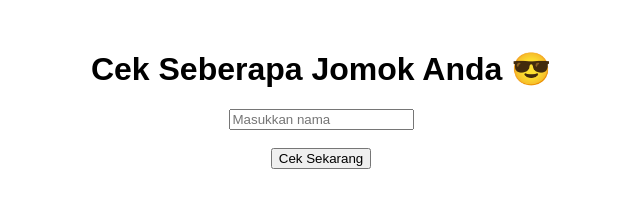
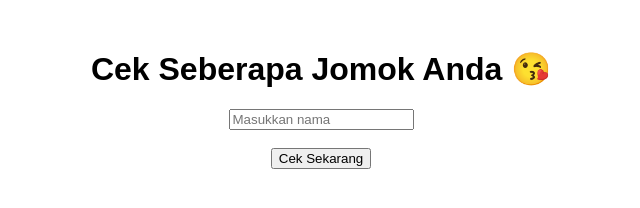
Before and after one commit to Bintang-Ra-l/cek-jomok, a plain HTML site: page index.html in a window 1280 px wide. Shown: the full height of the page, 319-959 px from the left. Drawn offline with Linux system fonts and the light colour scheme.

Commit message:
Update index.html

```diff
--- a/index.html
+++ b/index.html
@@ -5,7 +5,7 @@
 </head>
 <body style="font-family: Arial; text-align:center; margin-top:50px;">
 
-    <h1>Cek Seberapa Jomok Anda 😎</h1>
+    <h1>Cek Seberapa Jomok Anda 😘</h1>
 
     <input type="text" id="nama" placeholder="Masukkan nama">
     <br><br>
```
